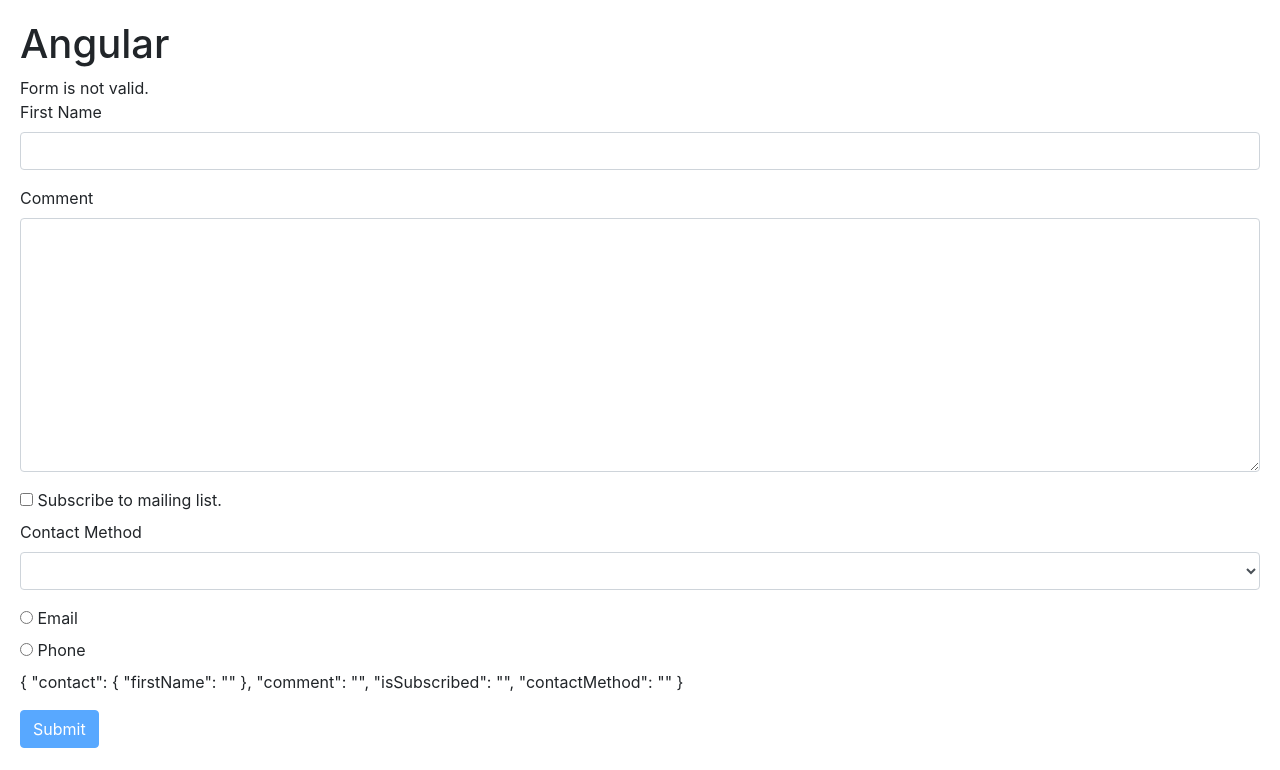
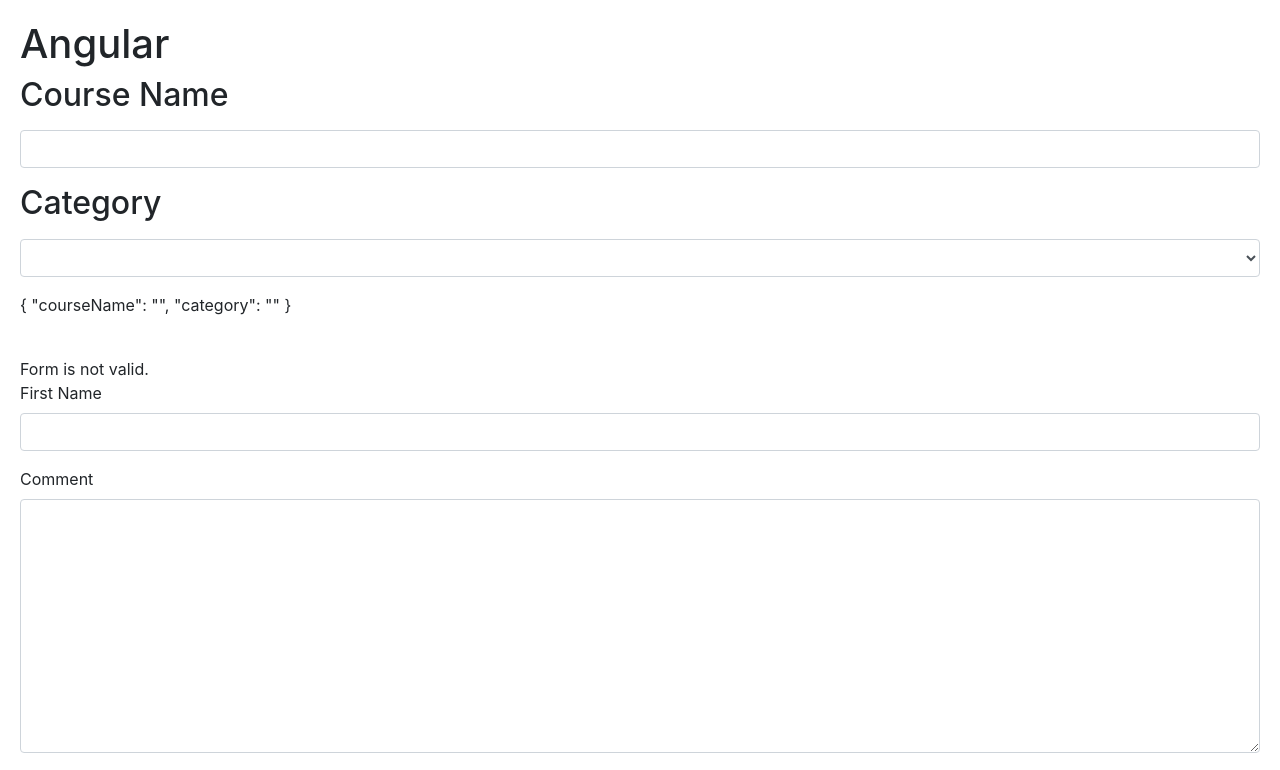
Before and after one commit to MarinaRumina/angular-hello-world, an Angular app: page / in a window 1280 px wide. Shown: the top 770 px of the page. Built offline with nearby package versions, Linux system fonts and the light colour scheme.

Commit message:
Assessement 6 New Course Form

```diff
--- a/src/app/app.component.html
+++ b/src/app/app.component.html
@@ -1,5 +1,10 @@
 <h1>Angular</h1>
 
+
+<!-- New Course form (assignment 6) -->
+<app-new-course-form></app-new-course-form>
+
+<br>
 <!-- Contact form -->
 <app-contact-form></app-contact-form>
 
--- a/src/app/app.module.ts
+++ b/src/app/app.module.ts
@@ -20,6 +20,7 @@
 import { InputFormatDirective } from './input-format.directive';
 import { ZippyComponent } from './zippy/zippy.component';
 import { ContactFormComponent } from './contact-form/contact-form.component';
+import { NewCourseFormComponent } from './new-course-form/new-course-form.component';
 
 @NgModule({
   declarations: [
@@ -37,7 +38,8 @@
     CheckTickComponent,
     InputFormatDirective,
     ZippyComponent,
-    ContactFormComponent
+    ContactFormComponent,
+    NewCourseFormComponent
   ],
   imports: [
     BrowserModule,
--- /dev/null
+++ b/src/app/new-course-form/new-course-form.component.html
@@ -0,0 +1,35 @@
+<form #f="ngForm">
+    <div class="form-group">
+        <label for="courseName"><h2>Course Name</h2></label>
+        <input required minlength="5" ngModel name="courseName" id="courseName" #courseName="ngModel" type="text" class="form-control" (change)="log(courseName)">
+
+        <div class="alert alert-danger" *ngIf="courseName.touched && !courseName.valid">
+
+            <div *ngIf="courseName.errors.required">
+                Course name is required.
+            </div>
+            <div *ngIf="courseName.errors.minlength">
+                Course name have to be longer then {{ courseName.errors.minlength.requiredLength }} characters.
+            </div>
+        </div>
+    </div>
+
+    <div class="form-group">
+        <label for="category">
+          <h2>Category</h2>
+      </label>
+        <select ngModel reqired name="category" #category="ngModel" (change)="log(category)" id="category" class="form-control">
+        <option value="0"></option>
+        <option *ngFor="let category of categoryOptions" [value]="category.id">{{ category.name }}</option>
+      </select>
+
+        <div class="alert alert-danger" *ngIf="category.touched && !category.value == 0">
+            <div *ngIf="category.errors.required">
+                Please chose category of the course.
+            </div>
+        </div>
+    </div>
+</form>
+<p>
+    {{ f.value | json }}
+</p>
--- /dev/null
+++ b/src/app/new-course-form/new-course-form.component.ts
@@ -0,0 +1,20 @@
+import { Component } from '@angular/core';
+
+@Component({
+  selector: 'app-new-course-form',
+  templateUrl: './new-course-form.component.html',
+  styleUrls: ['./new-course-form.component.css']
+})
+export class NewCourseFormComponent {
+
+  categoryOptions = [
+    { id: 1, name: 'Category 1' },
+    { id: 2, name: 'Category 2' },
+    { id: 3, name: 'Category 3' }
+  ];
+
+  log(x) {
+    console.log(x);
+  }
+
+}
```
Also changed, not shown: src/app/new-course-form/new-course-form.component.css (added), 1 other file (tests, documents, lock files or other folders).
